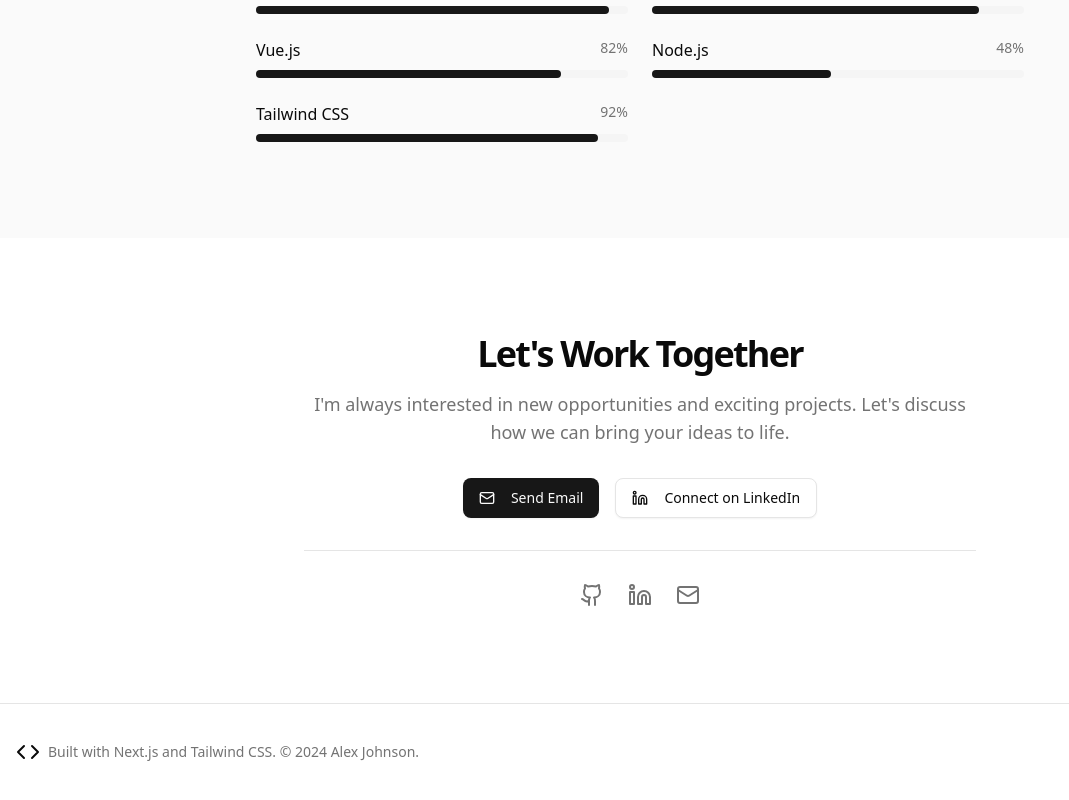
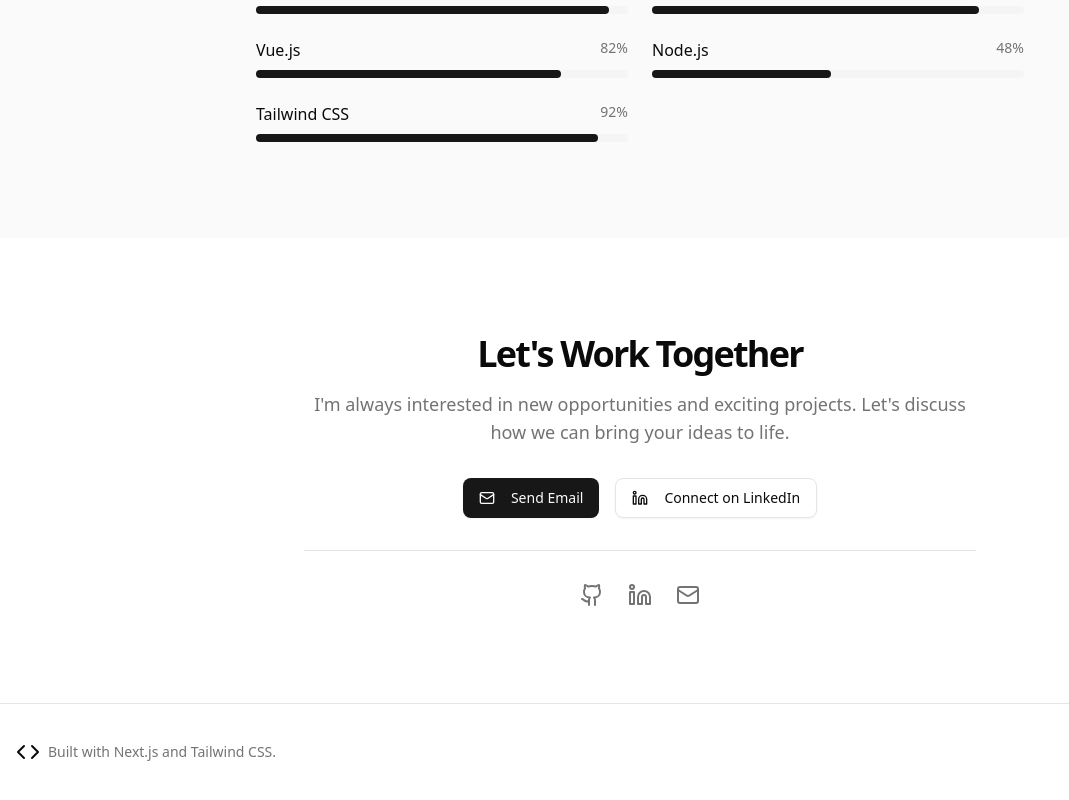
Before and after one commit to prateekaghi/PrateekAghi, a Next.js app in the folder portfolio/: page / in a window 1280 px wide. Shown: the part 4813-5613 px from the top of the page, without its empty margins (0-1069 px from the left). Built offline with nearby package versions, Linux system fonts and the light colour scheme.

Commit message:
footer fix

```diff
--- a/portfolio/src/components/sections/Footer.jsx
+++ b/portfolio/src/components/sections/Footer.jsx
@@ -9,7 +9,7 @@ export default function Footer({ scrollTo }) {
         <div className="flex flex-col items-center gap-4 px-8 md:flex-row md:gap-2 md:px-0">
           <Code className="h-6 w-6" />
           <p className="text-center text-sm leading-loose text-muted-foreground md:text-left">
-            Built with Next.js and Tailwind CSS. © 2024 Alex Johnson.
+            Built with Next.js and Tailwind CSS.
           </p>
         </div>
       </div>
```
